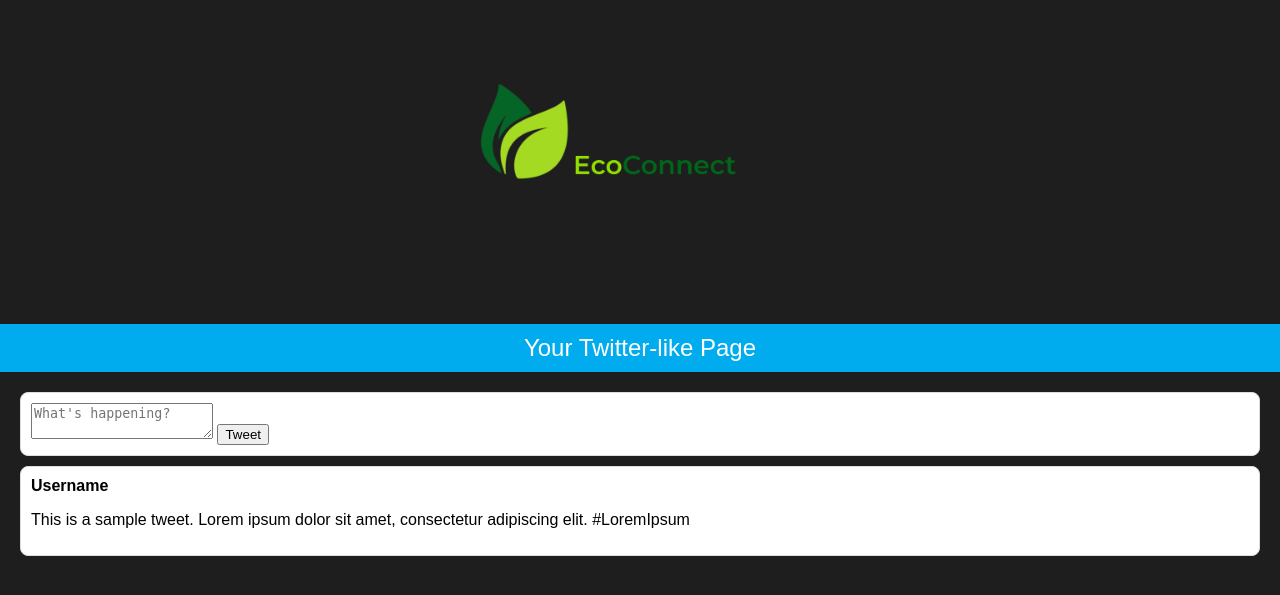
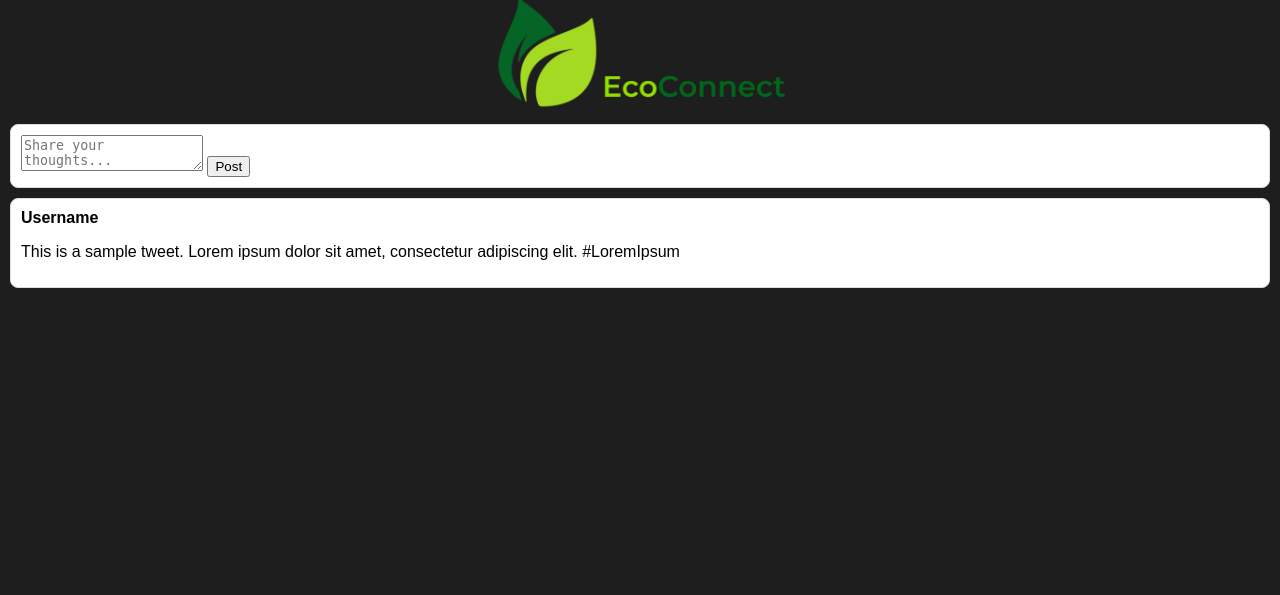
Before and after one commit to gpadberg/EcoConnect, a Python web app: template templates/home.html in a window 1280 px wide. Shown: the top 595 px of the page. Run offline with Jinja, Linux system fonts and the light colour scheme; the template is opened without the code that fills it, so the values that code supplies are empty.

Commit message:
Updated logo

```diff
--- a/templates/home.html
+++ b/templates/home.html
@@ -14,24 +14,24 @@
 
         #logo {
             text-align: center;
-            padding: 10px;
+            padding: 0px;
         }
 
         #logo img {
-            max-width: 400px; /* Set the maximum width */
-            max-height: 400px; /* Set the maximum height */
+            max-width: 300px; /* Set the maximum width */
+            max-height: 300px; /* Set the maximum height */
         }
 
         #header {
             background-color: #00acee;
-            padding: 10px;
+            padding: 5px;
             text-align: center;
             color: white;
-            font-size: 24px;
+            font-size: 18px;
         }
 
         #content {
-            margin: 20px;
+            margin: 10px;
         }
 
         #tweet-box {
@@ -56,15 +56,11 @@
         <img src="EcoConnect.png" alt="Your Logo">
     </div>
 
-    <div id="header">
-        Your Twitter-like Page
-    </div>
-
     <div id="content">
         <div id="tweet-box">
             <!-- Tweet box content -->
-            <textarea placeholder="What's happening?"></textarea>
-            <button>Tweet</button>
+            <textarea placeholder="Share your thoughts..."></textarea>
+            <button>Post</button>
         </div>
 
         <!-- Sample tweet -->
```
Also changed, not shown: templates/EcoConnect.png.
